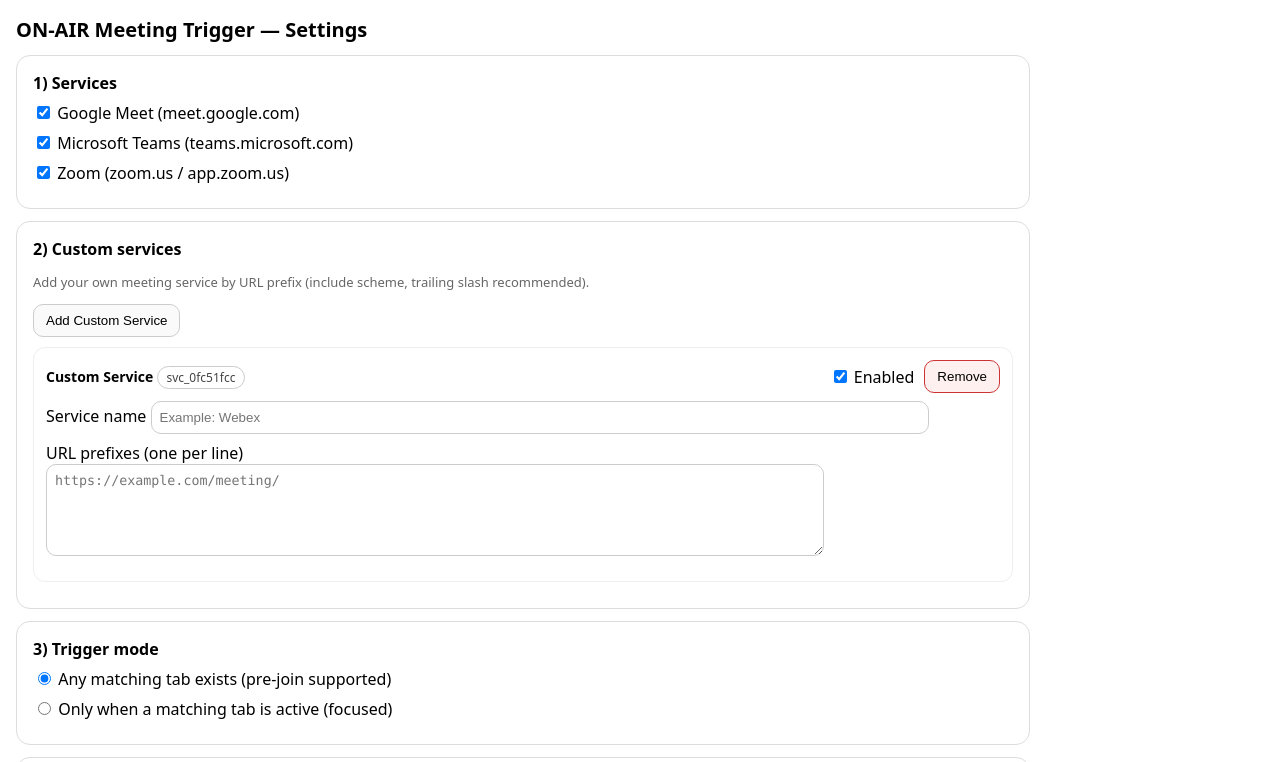
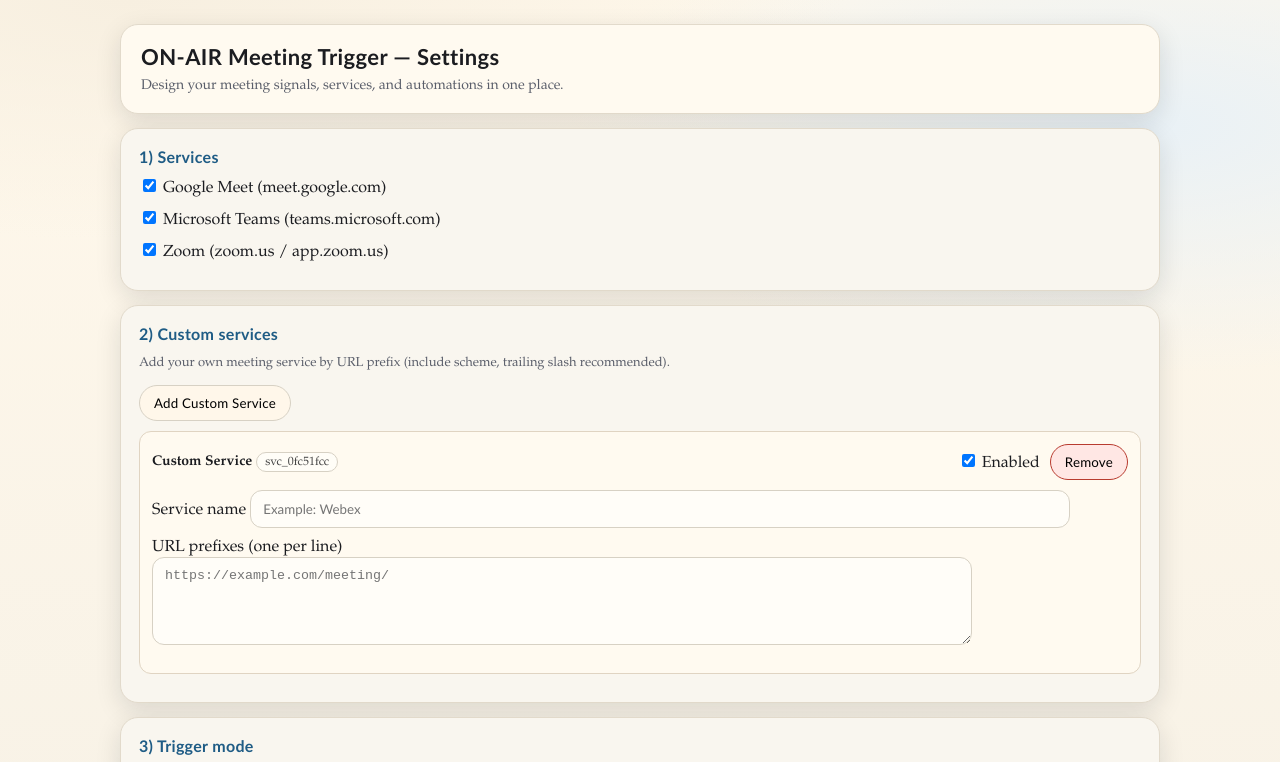
Before and after one commit to mveplus/onair-meeting-trigger, a browser extension: page extension/options.html in a window 1280 px wide. Both pictures are taken after a click on the button "Add Custom Service". Shown: the top 762 px of the page. Drawn offline with Linux system fonts and the light colour scheme.

Commit message:
fix: added a bit style to the settings, no functional changes

```diff
--- a/extension/options.html
+++ b/extension/options.html
@@ -5,33 +5,137 @@
   <meta name="viewport" content="width=device-width, initial-scale=1" />
   <title>ON-AIR Settings</title>
   <style>
-    body { font-family: system-ui, sans-serif; margin: 16px; }
-    .card { max-width: 980px; border: 1px solid #ddd; border-radius: 14px; padding: 16px; margin: 12px 0; }
-    h1 { margin: 0 0 8px 0; font-size: 20px; }
-    h2 { margin: 0 0 8px 0; font-size: 16px; }
-    label { display:block; margin: 8px 0; }
+    :root {
+      --ink: #1b1c20;
+      --muted: #5a5e6a;
+      --card: #f9f6ef;
+      --paper: #fffaf0;
+      --accent: #ea6a4f;
+      --accent-2: #1f5c85;
+      --border: #e2dacb;
+      --shadow: 0 8px 26px rgba(20, 24, 34, 0.12);
+    }
+    * { box-sizing: border-box; }
+    body {
+      font-family: "Palatino Linotype", "Book Antiqua", Palatino, "Times New Roman", serif;
+      margin: 0;
+      color: var(--ink);
+      background:
+        radial-gradient(1200px 400px at 10% 0%, #f7efe0 0%, transparent 60%),
+        radial-gradient(900px 380px at 90% 10%, #e9f1f6 0%, transparent 65%),
+        linear-gradient(180deg, #fff8eb 0%, #f4efe4 100%);
+    }
+    .page { max-width: 1080px; margin: 24px auto 40px; padding: 0 20px; }
+    .hero {
+      display: grid;
+      gap: 8px;
+      padding: 18px 20px;
+      background: var(--paper);
+      border: 1px solid var(--border);
+      border-radius: 18px;
+      box-shadow: var(--shadow);
+      animation: rise 0.5s ease-out;
+    }
+    h1 {
+      margin: 0;
+      font-family: "Gill Sans", "Trebuchet MS", "Segoe UI", sans-serif;
+      font-size: 22px;
+      letter-spacing: 0.4px;
+    }
+    .subtitle { margin: 0; color: var(--muted); font-size: 14px; }
+    h2 {
+      margin: 0 0 10px 0;
+      font-family: "Gill Sans", "Trebuchet MS", "Segoe UI", sans-serif;
+      font-size: 16px;
+      color: var(--accent-2);
+      letter-spacing: 0.3px;
+    }
+    .card {
+      border: 1px solid var(--border);
+      border-radius: 18px;
+      padding: 18px;
+      margin: 14px 0;
+      background: var(--card);
+      box-shadow: var(--shadow);
+      animation: fadeIn 0.6s ease-out;
+    }
+    label { display:block; margin: 10px 0; }
     input[type="text"], input[type="number"], select, textarea {
-      width: 100%; max-width: 760px; padding: 8px; border-radius: 10px; border: 1px solid #ccc;
+      width: 100%;
+      max-width: 820px;
+      padding: 10px 12px;
+      border-radius: 12px;
+      border: 1px solid #d7d1c4;
+      background: #fffdf8;
+      transition: border-color 0.2s ease, box-shadow 0.2s ease;
+      font-family: "Gill Sans", "Trebuchet MS", "Segoe UI", sans-serif;
     }
-    textarea { min-height: 74px; font-family: ui-monospace, SFMono-Regular, Menlo, monospace; }
+    input[type="text"]:focus, input[type="number"]:focus, select:focus, textarea:focus {
+      border-color: var(--accent);
+      box-shadow: 0 0 0 3px rgba(234, 106, 79, 0.2);
+      outline: none;
+    }
+    textarea { min-height: 88px; font-family: "Courier New", Courier, monospace; }
     .row { display:grid; grid-template-columns: 1fr 1fr; gap: 14px; }
-    .muted { color:#666; font-size: 13px; }
+    .muted { color: var(--muted); font-size: 13px; }
     .btns { display:flex; gap: 10px; align-items:center; margin-top: 12px; flex-wrap: wrap; }
-    button { padding: 8px 12px; border-radius: 10px; border: 1px solid #ccc; background: #fafafa; cursor:pointer; }
-    button.primary { border-color:#0aa; background:#e9ffff; }
-    button.danger { border-color:#c33; background:#fff0f0; }
-    .status { margin-left: 10px; font-size: 13px; color:#0a0; }
-    code { background:#f4f4f4; padding: 2px 6px; border-radius: 6px; }
-    .target { border:1px dashed #ddd; border-radius: 12px; padding: 12px; margin: 12px 0; }
+    button {
+      padding: 9px 14px;
+      border-radius: 999px;
+      border: 1px solid #d7d1c4;
+      background: #fff7ea;
+      cursor:pointer;
+      font-family: "Gill Sans", "Trebuchet MS", "Segoe UI", sans-serif;
+      letter-spacing: 0.2px;
+      transition: transform 0.08s ease, box-shadow 0.2s ease, border-color 0.2s ease;
+    }
+    button:hover { border-color: var(--accent); box-shadow: 0 6px 16px rgba(23, 27, 38, 0.12); }
+    button:active { transform: translateY(1px); }
+    button.primary { border-color: var(--accent); background: #ffe8dd; }
+    button.danger { border-color:#b83b2f; background:#ffe7e4; }
+    .status { margin-left: 10px; font-size: 13px; color:#0a7a34; }
+    code { background:#f1e9db; padding: 2px 6px; border-radius: 6px; }
+    .target {
+      border:1px dashed #d4c7b5;
+      border-radius: 14px;
+      padding: 14px;
+      margin: 12px 0;
+      background: #fffaf0;
+    }
     .targetHead { display:flex; align-items:center; justify-content:space-between; gap: 10px; flex-wrap: wrap; }
     .targetHead b { font-size: 14px; }
     .smallRow { display:grid; grid-template-columns: 1fr 1fr 1fr; gap: 10px; }
-    .pill { display:inline-block; padding:2px 8px; border-radius:999px; border:1px solid #ccc; font-size:12px; color:#444; }
-    .serviceItem { border:1px solid #eee; border-radius: 12px; padding: 12px; margin: 10px 0; }
+    .pill {
+      display:inline-block;
+      padding:2px 8px;
+      border-radius:999px;
+      border:1px solid #d7d1c4;
+      font-size:12px;
+      color:#444;
+      background: #fffdf7;
+    }
+    .serviceItem {
+      border:1px solid #e0d4c2;
+      border-radius: 12px;
+      padding: 12px;
+      margin: 10px 0;
+      background: #fffaf0;
+    }
+    @keyframes fadeIn { from { opacity: 0; transform: translateY(6px); } to { opacity: 1; transform: translateY(0); } }
+    @keyframes rise { from { opacity: 0; transform: translateY(8px); } to { opacity: 1; transform: translateY(0); } }
+    @media (max-width: 760px) {
+      .row { grid-template-columns: 1fr; }
+      .page { padding: 0 14px; }
+      .card, .hero { padding: 14px; }
+    }
   </style>
 </head>
 <body>
+  <div class="page">
+    <div class="hero">
       <h1>ON-AIR Meeting Trigger — Settings</h1>
+      <p class="subtitle">Design your meeting signals, services, and automations in one place.</p>
+    </div>
 
     <div class="card">
       <h2>1) Services</h2>
@@ -91,5 +195,6 @@
     </div>
 
     <script src="options.js"></script>
+  </div>
 </body>
 </html>
```
Lines whose indentation alone changed are shown as unchanged.
